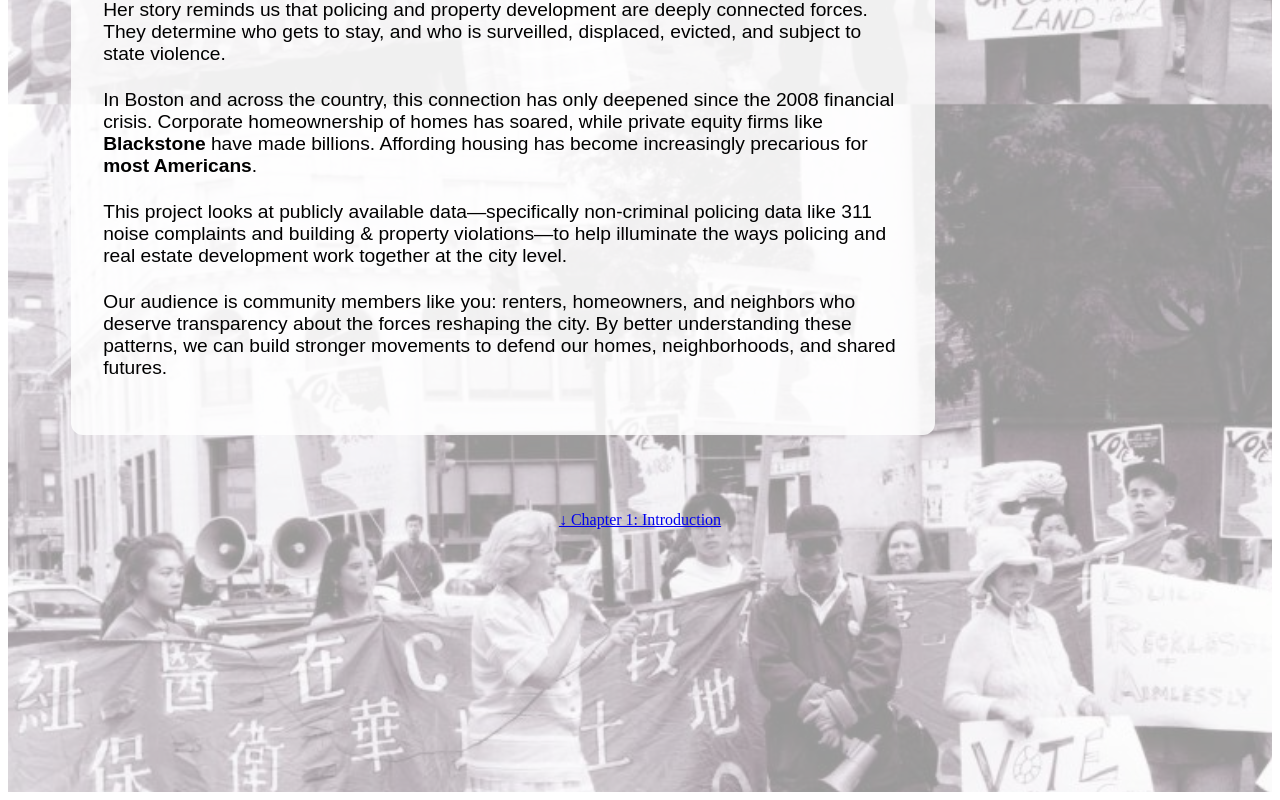
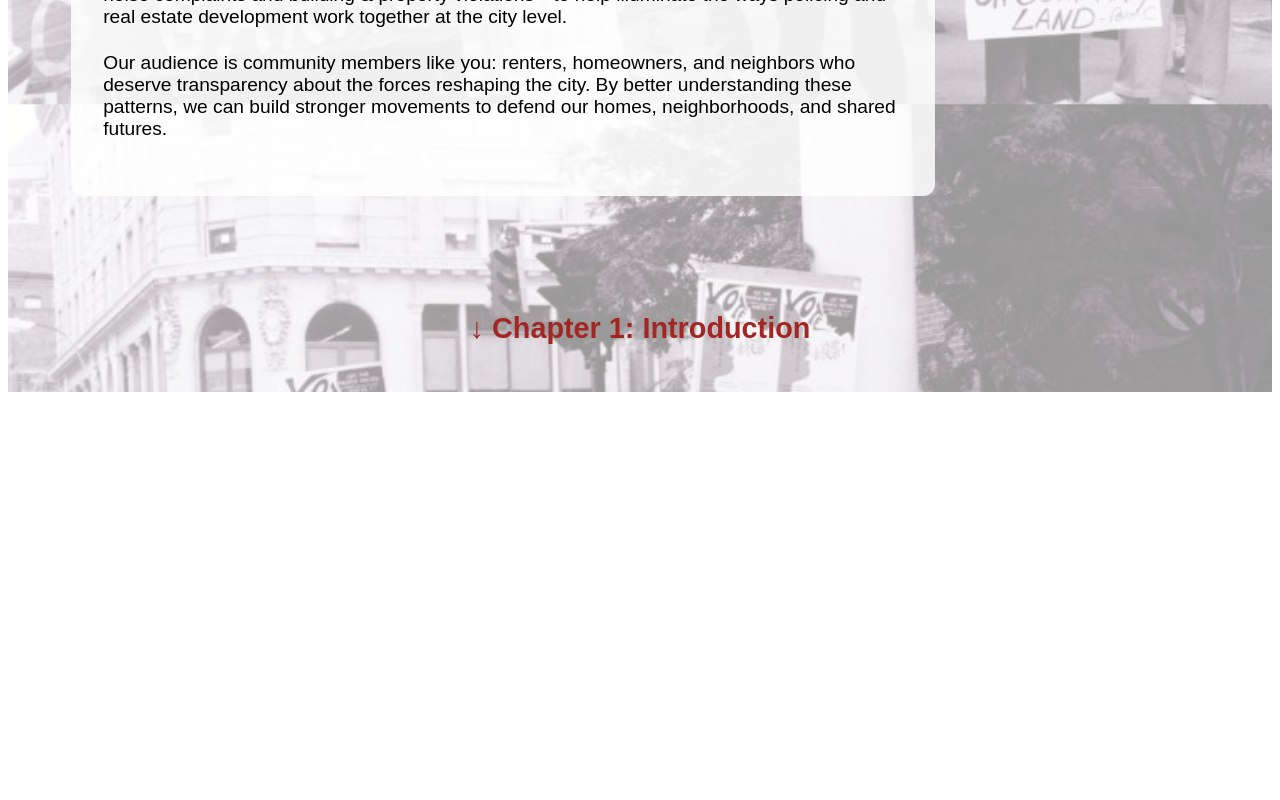
Before and after one commit to zoevosslee/IDS_FP02, a SvelteKit app: page /landing in a window 1280 px wide. Shown: the part 1616-2416 px from the top of the page. After the commit the page ends 2016 px from the top, so only its background shows below. Built offline with nearby package versions, Linux system fonts and the light colour scheme; a web font is replaced by a local one.

Commit message:
linking pages + clean up

```diff
--- a/src/app.css
+++ b/src/app.css
@@ -293,3 +293,61 @@
   background: var(--red-medium);
   transform: scale(1.05);
 }
+
+.next-chapter-link {
+  margin-top: 2rem;
+  margin-bottom: 2rem;
+  text-align: center;
+  font-family: 'Utendo', sans-serif;
+  font-size: 1.8rem;
+  font-weight: 700;
+  color: var(--red);
+  animation: bounceArrow 2s infinite;
+  z-index: 1000;
+}
+
+.next-chapter-link a {
+  text-decoration: none;
+  color: var(--red);
+}
+
+.next-chapter-link a:hover {
+  text-decoration: underline;
+}
+
+@keyframes bounceArrow {
+  0%, 100% {
+    transform: translateY(0);
+  }
+  50% {
+    transform: translateY(8px);
+  }
+}
+  #three-canvas {
+    position: absolute;
+    top: 0;
+    left: 0;
+    pointer-events: auto;
+    z-index: 10;
+    background: transparent !important; /* ✅ force full transparency */
+  }
+
+  .mapboxgl-popup .mapboxgl-popup-content {
+    background-color: #A12624 !important; /* force */
+    color: white !important;
+    font-family: sans-serif;
+    font-size: 14px;
+    padding: 8px;
+    border-radius: 8px;
+    box-shadow: 0 2px 8px rgba(0, 0, 0, 0.3);
+  }
+
+  .sidebar-panel label:hover {
+    background-color: #eee;
+    cursor: pointer;
+    border-radius: 4px;
+  }
+
+  .year-toggle-wrapper {
+    margin-bottom: 1.5rem;
+  }
--- a/src/routes/+layout.svelte
+++ b/src/routes/+layout.svelte
@@ -6,9 +6,7 @@
       { url: '/landing', title: 'Landing' },
       { url: '/chapter1', title: 'Chapter 1' },
       { url: '/chapter2', title: 'Chapter 2' },
-      { url: '/', title: 'Interactive Visualization' },
-      { url: '/writeup', title: 'Write Up' },
-      { url: '/plan', title: 'Project Plan' },
+      { url: '/', title: 'Chapter 3' },
       { url: '/missingdata', title: 'Missing Data' }
     ];
 
--- a/src/routes/chapter1/+page.svelte
+++ b/src/routes/chapter1/+page.svelte
@@ -553,6 +553,14 @@ opacity="1"
               </div>
             {/if}
         </div>
+        <div class="final-scrolly-box">
+            <h5>
+              From 1990 to 2020, Boston’s police budget grew by over $180 million—<br>
+              even as rent burden rose from 28% to 46% of households.<br><br>
+              Whose safety is being prioritized?<br>
+              What are the stories behind these numbers?
+            </h5>
+          </div>
         <div class="steps">
             <div class="step" data-year="1990" data-phase="police"></div>
             <div class="step" data-year="1990" data-phase="rent"></div>
@@ -566,9 +574,12 @@ opacity="1"
 
 
 
+
+
+
         </div> <!-- .chart -->
         <div class="next-chapter-link">
-            <a href="/index">
+            <a href="/chapter2">
               ↓ Chapter 2: Map Exploration
             </a>
           </div>
@@ -579,6 +590,34 @@ opacity="1"
   </div> <!-- #home-page -->
 
   <style>
+
+.next-chapter-link{
+  margin-top: 40rem; /* 👈 Add this to push it down */
+  text-align: center;
+  font-family: 'Utendo', sans-serif;
+  font-size: 1.2rem;
+  font-weight: bold;
+  margin-bottom: 4rem;
+}
+
+
+.final-scrolly-box {
+  position: absolute;
+  top: 4700px; /* 👈 tweak this based on how tall your chart actually is */
+  justify-content:center;
+  transform: translateX(-50%);
+  width: 100%;
+  padding: 1.5rem;
+  background: rgba(255, 255, 255, 0.85);
+  border-radius: 12px;
+  font-family: 'Utendo', sans-serif;
+  font-size: 1.2rem;
+  color: #A12624;
+  text-align: center;
+  opacity: 0;
+  animation: fadeSlideUp 1.5s ease forwards;
+}
+
 
 .chart-explainer {
   width: 100%;
--- a/src/routes/landing/+page.svelte
+++ b/src/routes/landing/+page.svelte
@@ -76,7 +76,7 @@
   background: url('/protest.jpg') no-repeat center center fixed;
   background-size: cover;
   width: 100%;
-  min-height: 300vh;
+  min-height: 250vh;
   overflow: hidden;
   display: flex;
   flex-direction: column;
```
Also changed, not shown: src/routes/+page.svelte (+6 -5 lines), src/routes/chapter2/+page.svelte (+9 -4 lines), src/routes/missingdata/+page.svelte (+3 -7 lines), 1 other file (tests, documents, lock files or other folders).
